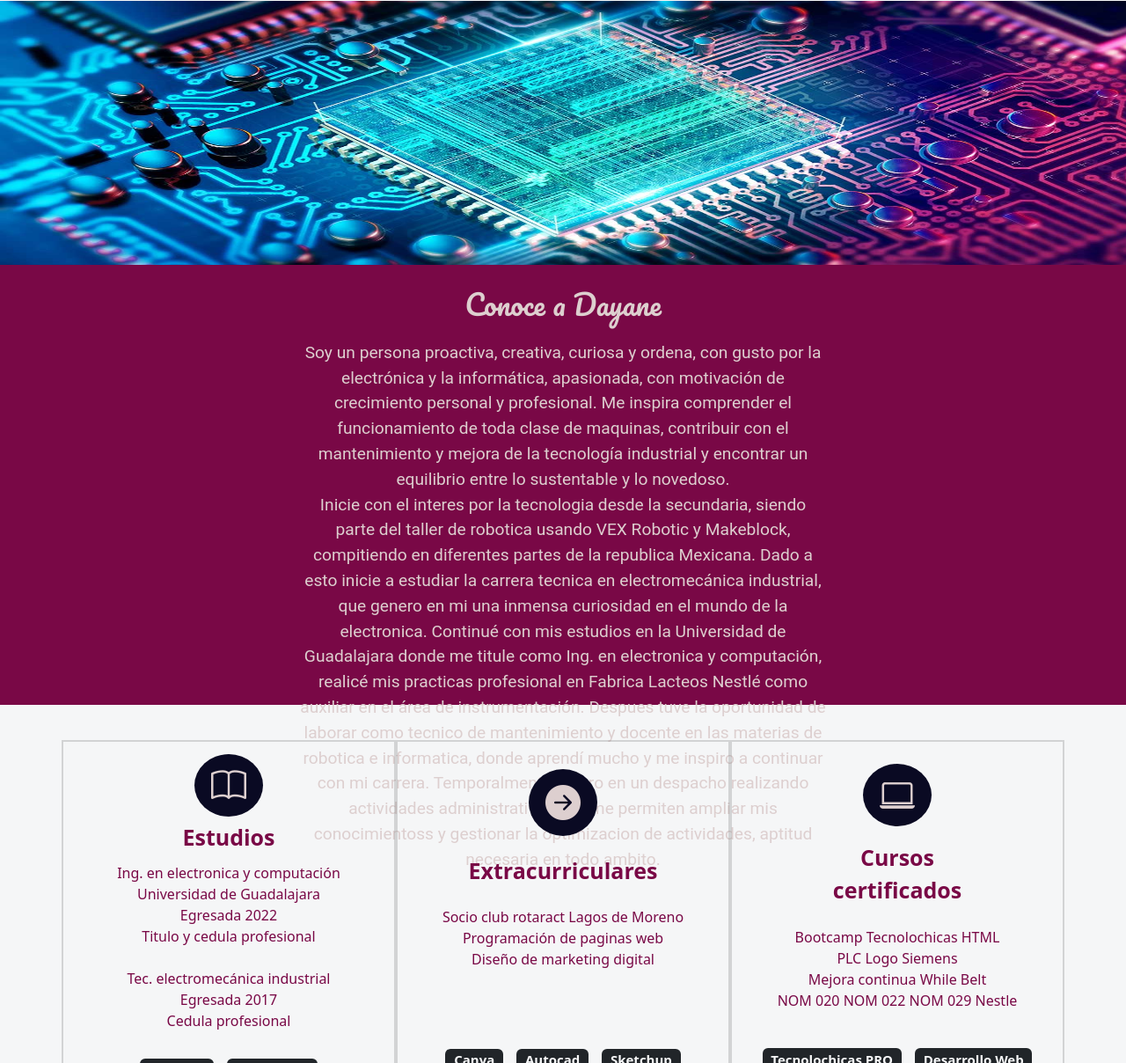
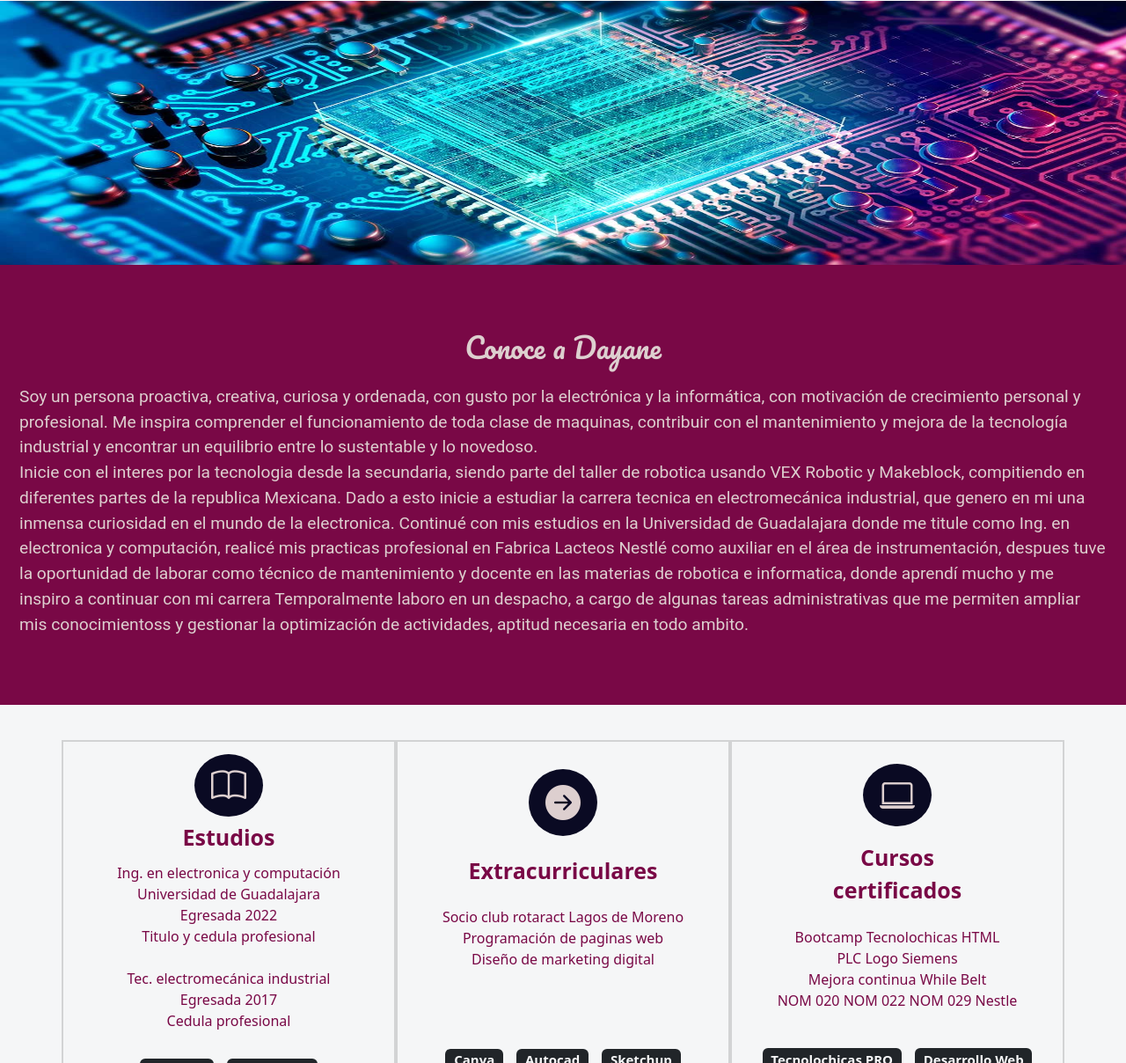
Before and after one commit to DayaneMtz/DayaneMtz.github.io, a plain HTML site: page index.html in a window 1280 px wide. Shown: the part 521-1729 px from the top of the page at 88% size. Drawn offline with nearby package versions, Linux system fonts and the light colour scheme; a web font is replaced by a local one.

Commit message:
Update index.html

```diff
--- a/index.html
+++ b/index.html
@@ -72,18 +72,21 @@
       </div>
     </section>
 
-    <!-- Sobre mi -->
+   <!-- Sobre mi -->
     <section2 id="sobre-mi" class="sobre-mi seccion-oscura">
-      <div class="contenedor">
+      <div class="container-fluid">
+        <center>
         <h2 class="seccion-titulo">Conoce a Dayane</h2>
-        <p class="seccion-texto">Soy un persona proactiva, creativa, curiosa y ordena, con gusto por la electrónica y la informática, apasionada, con motivación de crecimiento personal y profesional.
-Me inspira comprender el funcionamiento de toda clase de maquinas, contribuir con el mantenimiento y mejora de la tecnología industrial y encontrar un equilibrio entre lo sustentable y lo novedoso.
+      </center>
+
+        <p class="seccion-texto">Soy un persona proactiva, creativa, curiosa y ordenada, con gusto por la electrónica y la informática, con motivación de crecimiento personal y profesional.
+          Me inspira comprender el funcionamiento de toda clase de maquinas, contribuir con el mantenimiento y mejora de la tecnología industrial y encontrar un equilibrio entre lo sustentable y lo novedoso.
           <br>
           Inicie con el interes por la tecnologia desde la secundaria, siendo parte del taller de robotica usando VEX Robotic y Makeblock, compitiendo en diferentes partes de la republica Mexicana.
           Dado a esto inicie a estudiar la carrera tecnica en electromecánica industrial, que genero en mi una inmensa curiosidad en el mundo de la electronica.
-          Continué con mis estudios en la Universidad de Guadalajara donde me titule como Ing. en electronica y computación, realicé mis practicas profesional en Fabrica Lacteos Nestlé como auxiliar en el área de instrumentación.
-          Despues tuve la oportunidad de laborar como tecnico de mantenimiento y docente en las materias de robotica e informatica, donde aprendí mucho y me inspiro a continuar con mi carrera.
-          Temporalmente laboro en un despacho realizando actividades administrativas que me permiten ampliar mis conocimientoss y gestionar la optimizacion de actividades, aptitud necesaria en todo ambito.
+          Continué con mis estudios en la Universidad de Guadalajara donde me titule como Ing. en electronica y computación, realicé mis practicas profesional en Fabrica Lacteos Nestlé como auxiliar en el área de instrumentación,
+          despues tuve la oportunidad de laborar como técnico de mantenimiento y docente en las materias de robotica e informatica, donde aprendí mucho y me inspiro a continuar con mi carrera
+          Temporalmente laboro en un despacho, a cargo de algunas tareas administrativas que me permiten ampliar mis conocimientoss y gestionar la optimización de actividades, aptitud necesaria en todo ambito.
            </p>
       </div>
     </section2>
```
